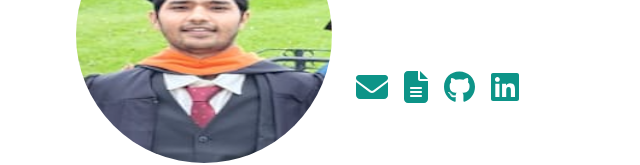
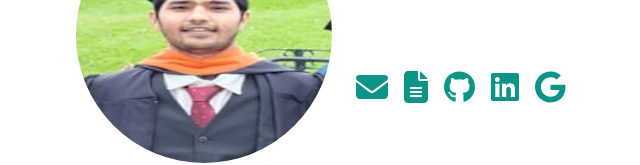
Before and after one commit to Brijmccsh/Portfolio, a Next.js app: page / in a window 1280 px wide. Shown: the part 365-530 px from the top of the page, without its empty margins (262-902 px from the left). Built offline with nearby package versions, Linux system fonts and the light colour scheme; a web font is replaced by a local one.

Commit message:
Update index.js

```diff
--- a/pages/index.js
+++ b/pages/index.js
@@ -2,6 +2,7 @@ import { FontAwesomeIcon } from "@fortawesome/react-fontawesome";
 import {
   faGithub,
   faLinkedin,
+  faGoogle,
 } from "@fortawesome/free-brands-svg-icons";
 import {
   faEnvelope,
@@ -14,7 +15,7 @@ const Home = () => {
       {/* Background image */}
       <div
         className="absolute inset-0 bg-cover bg-center"
-        style={{ backgroundImage: "BG(14).jpg" }} // Updated BG
+        style={{ backgroundImage: "url(BG(14).jpg)" }} // Updated BG
       ></div>
 
       {/* Content */}
@@ -59,6 +60,14 @@ const Home = () => {
                 />
               </a>
             </button>
+            {/* Google Scholar button */}
+            <button className="text-teal-600 hover:text-teal-700 dark:text-teal-400 dark:hover:text-teal-500">
+              <a target="_blank" href="https://scholar.google.com/">
+                <FontAwesomeIcon
+                  icon={faGoogle}
+                />
+              </a>
+            </button>
           </div>
         </div>
       </div>
```
